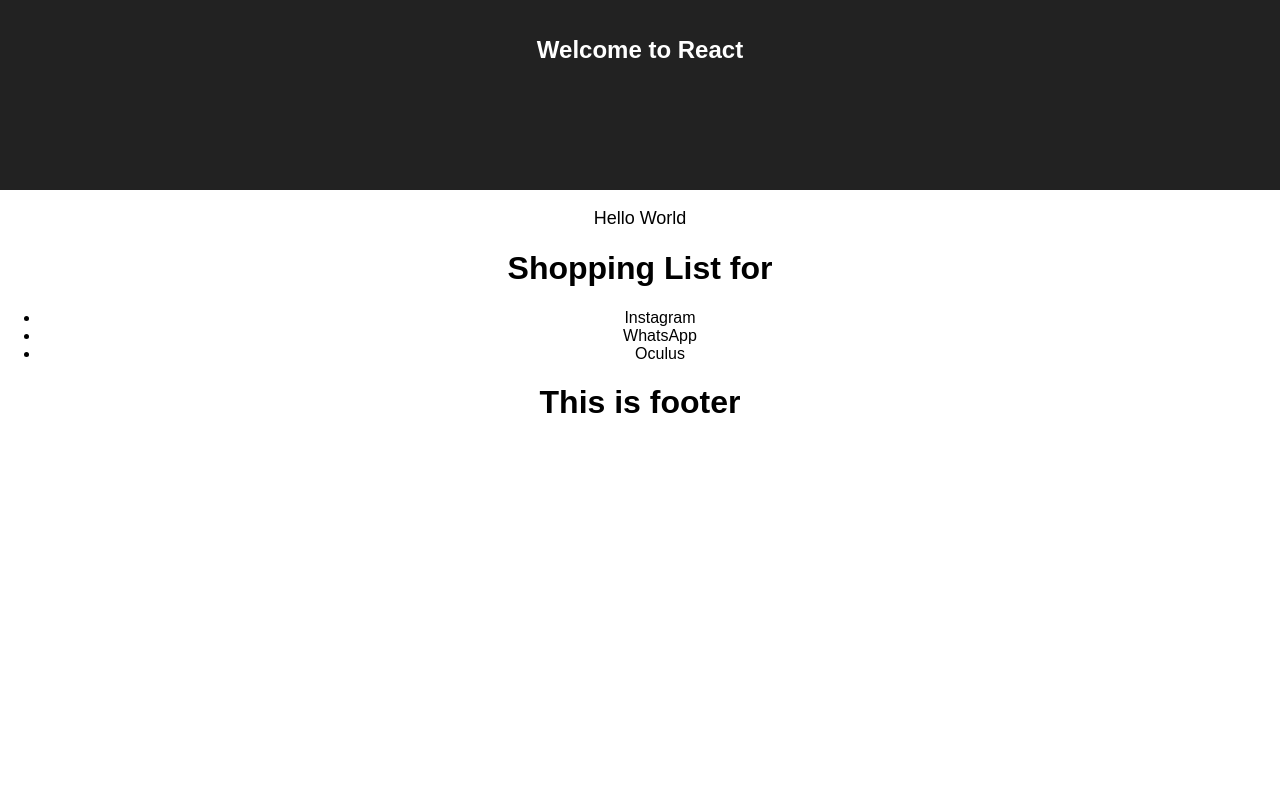
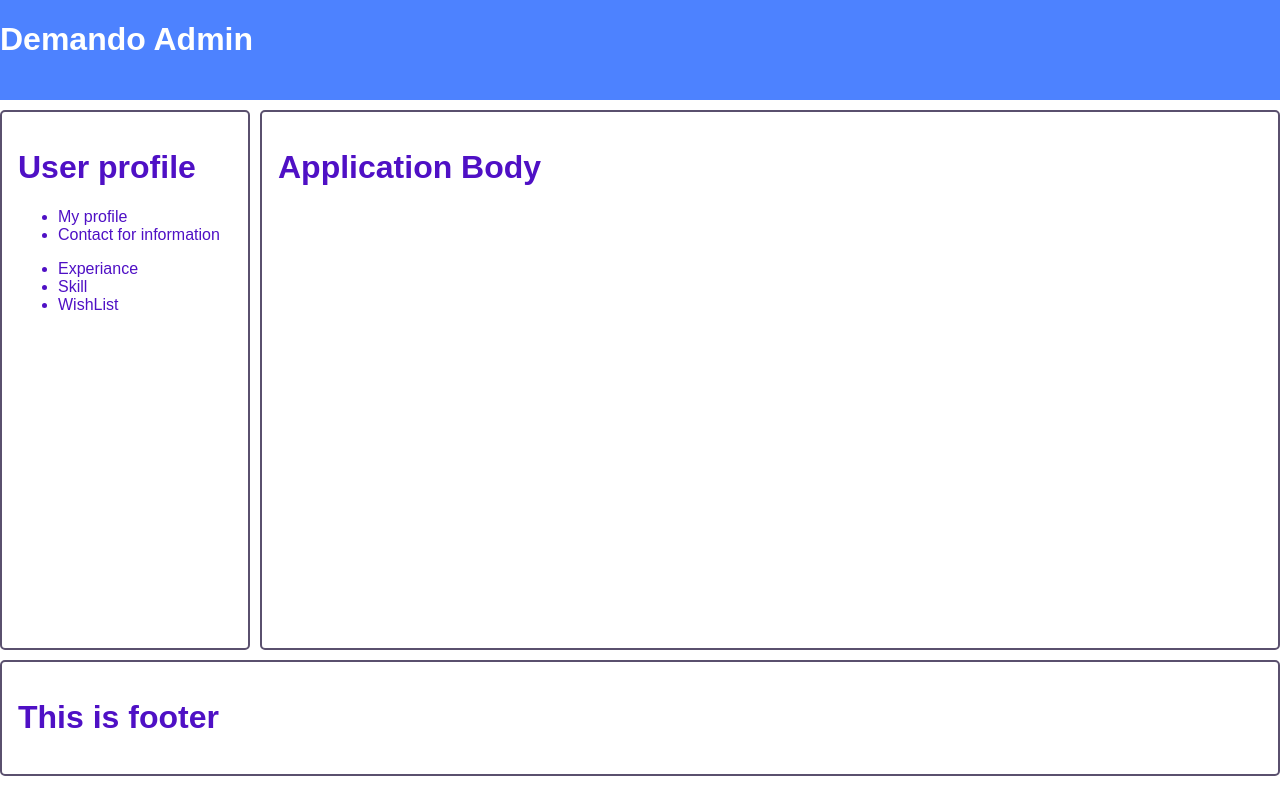
Before and after one commit to mulu14/ThesisReactproject, a React (Create React App) app: page / in a window 1280 px wide. Built offline with nearby package versions, Linux system fonts and the light colour scheme.

Commit message:
Work in progress css grid layout

```diff
--- a/package.json
+++ b/package.json
@@ -3,6 +3,7 @@
   "version": "0.1.0",
   "private": true,
   "dependencies": {
+    "material-ui": "^0.20.0",
     "react": "^16.2.0",
     "react-dom": "^16.2.0",
     "react-scripts": "1.1.1"
--- a/public/index.html
+++ b/public/index.html
@@ -10,6 +10,7 @@
     -->
     <link rel="manifest" href="%PUBLIC_URL%/manifest.json">
     <link rel="shortcut icon" href="%PUBLIC_URL%/favicon.ico">
+    <link rel="stylesheet" href="https://fonts.googleapis.com/icon?family=Material+Icons">
     <!--
       Notice the use of %PUBLIC_URL% in the tags above.
       It will be replaced with the URL of the `public` folder during the build.
@@ -19,7 +20,7 @@
       work correctly both with client-side routing and a non-root public URL.
       Learn how to configure a non-root public URL by running `npm run build`.
     -->
-    <title>React App</title>
+    <title>Demando</title>
   </head>
   <body>
     <noscript>
--- a/src/App.css
+++ b/src/App.css
@@ -1,23 +1,38 @@
-.App {
-  text-align: center;
+
+.wrapper{
+  display: grid;
+  grid-gap: 10px;
+  grid-template-columns: 250px 250px;
+  grid-auto-rows: minmax(100px, auto);
 }
 
-.App-logo {
-  animation: App-logo-spin infinite 20s linear;
-  height: 80px;
-}
 
-.App-header {
-  background-color: #222;
-  height: 150px;
-  padding: 20px;
+
+.app-header {
+  background-color: rgb(77, 130, 255);
+  grid-column: 1/4;
+  grid-row: 1;
   color: white;
 }
 
-.App-title {
-  font-size: 1.5em;
+.wrapper > div {
+  border: 2px solid rgb(90, 80, 110);
+  border-radius: 5px;
+  padding: 1em;
+  color: #4f10c5;
 }
 
-.App-intro {
-  font-size: large;
+.appbody{
+  grid-column: 2 / 4;
+  grid-row: 2/7;
 }
+
+.profile{
+  grid-column: 1;
+  grid-row: 2 / 7;
+}
+
+.footer{
+  grid-column: 1/4;
+  grid-row: 7;
+}
--- a/src/App.js
+++ b/src/App.js
@@ -1,5 +1,4 @@
 import React, { Component } from 'react';
-import logo from './logo.svg';
 import Profile from './components/Profile';
 import Footer from './footer/footer'
 import './App.css';
@@ -7,15 +6,20 @@ import './App.css';
 class App extends Component {
   render() {
     return (
-      <div className="App">
-        <header className="App-header">
-          <h1 className="App-title">Welcome to React</h1>
+      <div className="wrapper">
+        <header className="app-header">
+          <h1 className="app-title">Demando Admin</h1>
         </header>
-        <p className="App-intro">
-          Hello World
-        </p>
+        <div className="profile">
         <Profile/>
-        <Footer/>
+        </div>
+        <div className="appbody">
+          <h1> Application Body</h1>
+        </div>
+        <div className="footer">
+            <Footer/>
+        </div>
+
       </div>
     );
   }
--- a/src/components/Profile.js
+++ b/src/components/Profile.js
@@ -4,12 +4,18 @@ import React from 'react';
 export default class  Profile extends React.Component {
   render() {
     return (
-      <div className="shopping-list">
-        <h1>Shopping List for {this.props.name}</h1>
+      <div className="profileUser">
+        <h1>User profile {this.props.name}</h1>
+        <div className="profileHeader">
+         <ul>
+         <li>My profile</li>
+          <li> Contact for information</li>
+         </ul>
+         </div>
         <ul>
-          <li>Instagram</li>
-          <li>WhatsApp</li>
-          <li>Oculus</li>
+          <li>Experiance</li>
+          <li>Skill</li>
+          <li>WishList</li>
         </ul>
       </div>
     );
```
Also changed, not shown: 1 other file (tests, documents, lock files or other folders).
